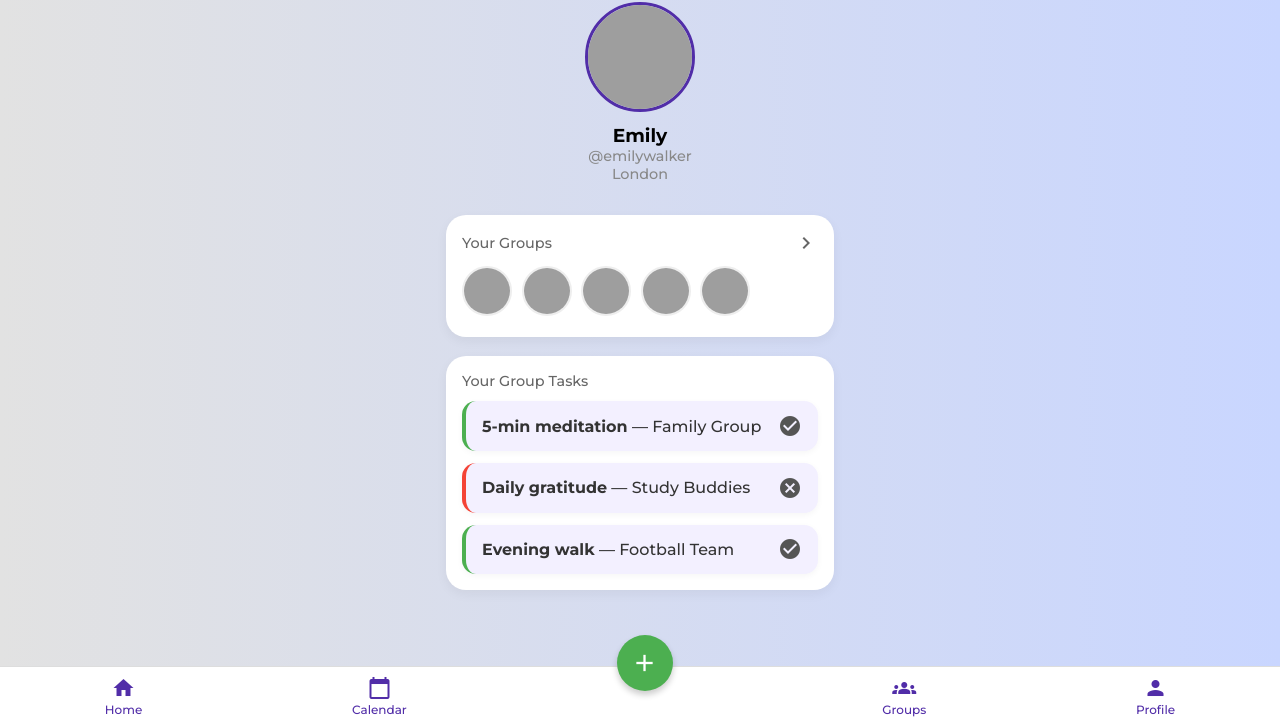
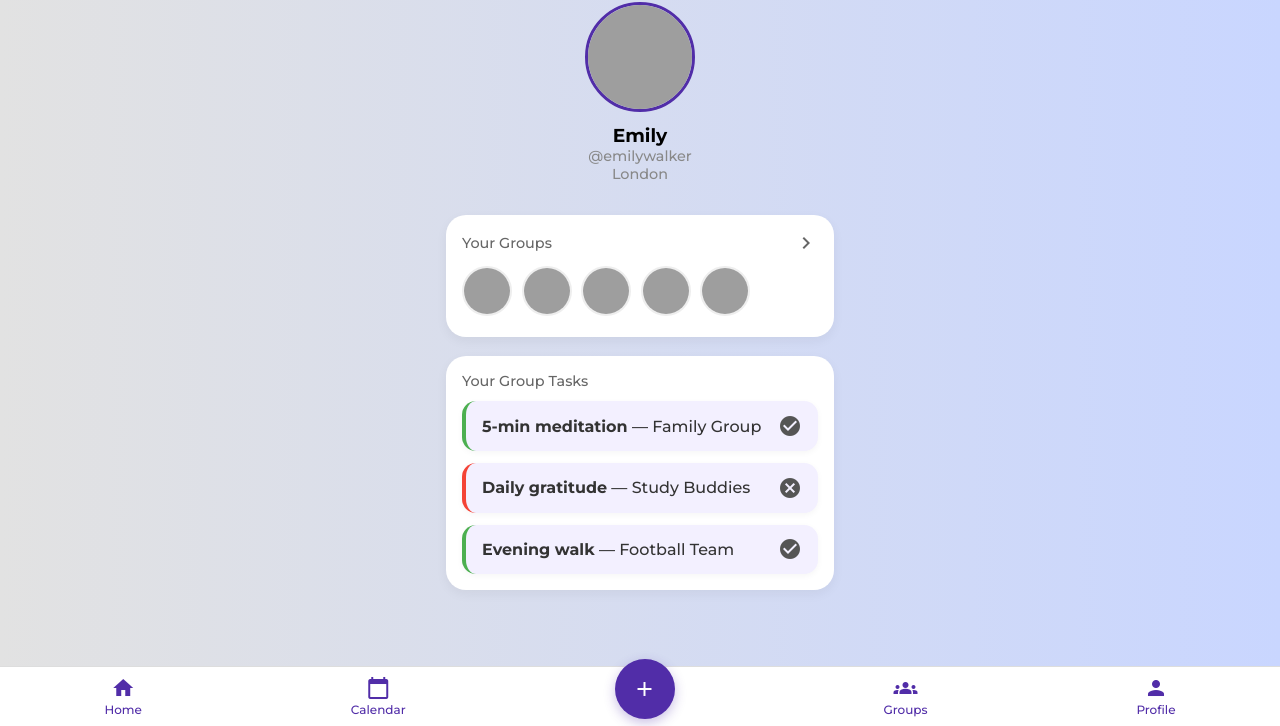
Before and after one commit to YMoso/Hackathon_Tonto, a plain HTML site: page HTML_files/profile.html in a window 1280 px wide. Shown: the part 74-800 px from the top of the page. Drawn offline with Linux system fonts and the light colour scheme; grey boxes are pictures that could not be loaded; files whose address does not match are found by name.

Commit message:
feat: footer better

```diff
--- a/templates/footer.css
+++ b/templates/footer.css
@@ -28,29 +28,30 @@
   margin-bottom: 2px;
 }
 
-/* Floating + button in the center */
+
 .fab-button {
-  background-color: #4caf50; /* green */
+  background-color: #512da8;
   color: white;
-  width: 56px;
-  height: 56px;
+  width: 60px;
+  height: 60px;
   border-radius: 50%;
   display: flex;
   align-items: center;
   justify-content: center;
-  margin-bottom: 28px; /* lift it above nav bar */
-  box-shadow: 0 4px 6px rgba(0,0,0,0.2);
+  margin-bottom: 16px; /* less distance from nav bar */
+  box-shadow: 0 4px 12px rgba(81, 45, 168, 0.3);
   text-decoration: none;
+  font-size: 26px;
   position: relative;
-  top: -20px;
+  transition: background-color 0.3s ease, transform 0.2s ease;
   z-index: 1001;
   cursor: pointer;
   transition: transform 0.1s, background-color 0.1s;
 }
 
-.fab-button .material-icons {
-  font-size: 28px;
-  transition: transform 0.3s;
+.fab-button:hover {
+  background-color: #5c6bc0;
+  transform: scale(1.05);
 }
 
 .fab-button.active {
@@ -61,7 +62,7 @@
 /* Animation container for the menu options */
 .fab-menu {
   position: fixed;
-  bottom: 120px; /* Position above the FAB button */
+  bottom: 80px; /* Position above the FAB button */
   left: 50%;
   transform: translateX(-50%);
   display: flex;
```
